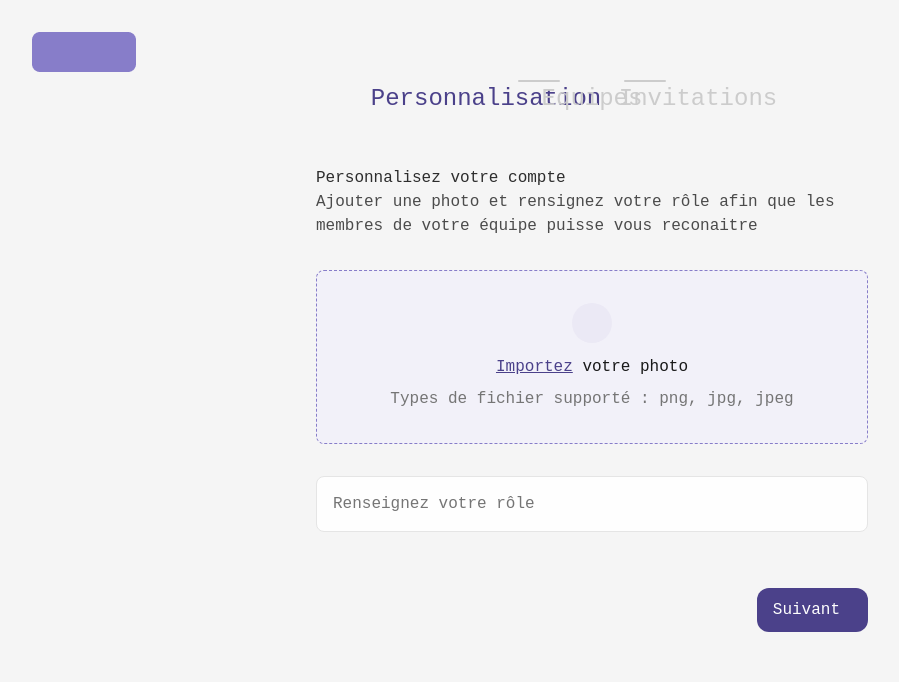
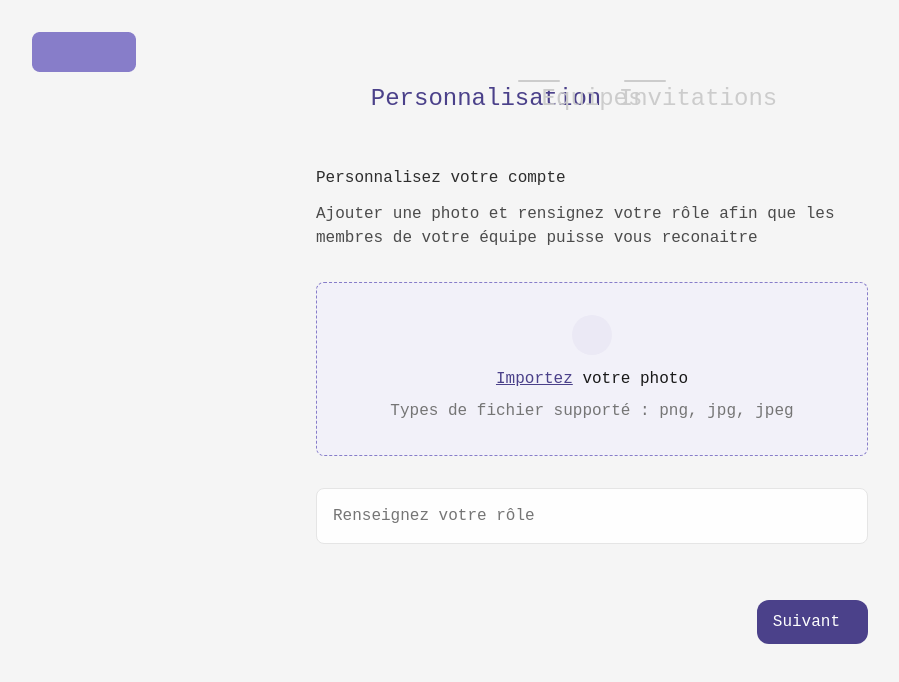
Before and after one commit to eltha9/lundi-app, a Vue app: page /invitation/1 in a window 1280 px wide. Both pictures are taken after a click on the button "Créer un compte". Shown: the top 682 px of the page, without its empty margins (48-947 px from the left). Built offline with nearby package versions, Linux system fonts and the light colour scheme.

Commit message:
fix some wording, fix font weight

```diff
--- a/src/assets/fonts.css
+++ b/src/assets/fonts.css
@@ -140,131 +140,31 @@
  */
 
 /*
-	OLD TO REMOVE
-*/
-/* Display */
-.fs-display {
-	font-weight: bold;
-	font-size: 72px;
-	line-height: 80px;
-	letter-spacing: -3%;
-}
-
-/* Headlines */
-.fs-h1 {
-	font-weight: bold;
-	font-size: 56px;
-	line-height: 64px;
-	letter-spacing: -3%;
-}
-.fs-h2 {
-	font-weight: bold;
-	font-size: 40px;
-	line-height: 48px;
-	letter-spacing: -2%;
-}
-.fs-h3 {
-	font-weight: bold;
-	font-size: 32px;
-	line-height: 40px;
-	letter-spacing: -1%;
-}
-.fs-h4 {
-	font-weight: bold;
-	font-size: 28px;
-	line-height: 32px;
-	letter-spacing: -1%;
-}
-.fs-h5 {
-	font-weight: bold;
-	font-size: 24px;
-	line-height: 28px;
-	letter-spacing: 0%;
-}
-.fs-h6 {
-	font-weight: bold;
-	font-size: 22px;
-	line-height: 28px;
-	letter-spacing: 0%;
-}
-
-/* Body */
-.fs-body,
-.fs-body-m {
-	font-weight: normal;
-	font-size: 16px;
-	line-height: 24px;
-	letter-spacing: 0%;
-}
-/* .fs-body-m {
-	font-weight: normal;
-	font-size: 16px;
-	line-height: 24px;
-	letter-spacing: 0%;
-} */
-.fs-body-b {
-	font-weight: bold;
-	font-size: 16px;
-	line-height: 24px;
-	letter-spacing: 0%;
-}
-
-/* Button */
-.fs-button {
-	font-weight: bold;
-	font-size: 16px;
-	line-height: 24px;
-	letter-spacing: 0%;
-}
-
-/* Captions */
-.fs-caption {
-	font-weight: normal;
-	font-size: 14px;
-	line-height: 20px;
-	letter-spacing: 0%;
-}
-.fs-caption-b {
-	font-weight: bold;
-	font-size: 14px;
-	line-height: 24px;
-	letter-spacing: 0%;
-}
-
-/* Footnote */
-.fs-footnote {
-	font-weight: bold;
-	font-size: 14px;
-	line-height: 24px;
-	letter-spacing: 0%;
-}
-
-/*
 	SALVA
 */
 
 /* display */
 .salva-d-xl {
 	font-family: 'salva', monospace;
-	font-weight: 600;
+	font-weight: 400;
 	font-size: 64px;
 	line-height: 72px;
 }
 .salva-d-l {
 	font-family: 'salva', monospace;
-	font-weight: 600;
+	font-weight: 400;
 	font-size: 56px;
 	line-height: 64px;
 }
 .salva-d-m {
 	font-family: 'salva', monospace;
-	font-weight: 600;
+	font-weight: 400;
 	font-size: 48px;
 	line-height: 56px;
 }
 .salva-d-s {
 	font-family: 'salva', monospace;
-	font-weight: 600;
+	font-weight: 400;
 	font-size: 40px;
 	line-height: 48px;
 }
--- a/src/views/Invitation/CreateAccount/Step-1.vue
+++ b/src/views/Invitation/CreateAccount/Step-1.vue
@@ -1,6 +1,6 @@
 <template>
 	<div class="create-account-step1">
-		<div class="step-title salva-h3 text-greyscale-800">Personnalisez votre compte</div>
+		<div class="step-title salva-h3 text-greyscale-800 mb-3">Personnalisez votre compte</div>
 		<div class="step-subtitle text-greyscale-700 sato-l-l mb-8">
 			Ajouter une photo et rensignez votre rôle afin que les membres de votre équipe puisse vous reconaitre
 		</div>
--- a/src/views/Invitation/CreateAccount/Step-2.vue
+++ b/src/views/Invitation/CreateAccount/Step-2.vue
@@ -9,6 +9,7 @@
 			<div class="create-team mb-8">
 				<span class="text-greyscale-700 sato-l-l">Créer mon équipe</span>
 				<l-input v-model="teamCreation" name="Nom de l'équipe" class="mt-8" @enter="createTeam" />
+				<!-- created team -->
 				<div v-if="data.createdTeam.name !== undefined" class="created-team">
 					<div>
 						<input type="checkbox" :checked="data.createdTeam.selected" />
--- a/src/views/Invitation/CreateAccount/Step-3.vue
+++ b/src/views/Invitation/CreateAccount/Step-3.vue
@@ -1,6 +1,6 @@
 <template>
 	<div class="create-account-step4">
-		<div class="step-title salva-h3 text-greyscale-800 mb-6">Invitez les managers de vos équipes</div>
+		<div class="step-title salva-h3 text-greyscale-800 mb-3">Invitez les managers de vos équipes</div>
 		<l-input v-model="maillerModel" name="mario@lundi.ovh" class="mb-4" @enter="addEmail" />
 		<div class="mail-container mb-8">
 			<div v-for="mail in data.mails" :key="mail" class="mail mb-4 flex items-center">
--- a/src/views/Invitation/index.vue
+++ b/src/views/Invitation/index.vue
@@ -6,7 +6,7 @@
 		<div class="left bg-background-100">
 			<img src="@/../public/assets/lundi-temp.png" class="mt-8 mb-12" alt="Lundi logo" />
 			<div class="login-title mb-3">
-				<h1 class="salva-d-s text-primary-700">L'onboarding qui <span class="text-primary-300">grandit avec vous</span></h1>
+				<h1 class="salva-d-s text-primary-700">L'onboarding qui <br /><span class="text-primary-300">grandit avec vous</span></h1>
 			</div>
 			<div class="text-greyscale-700 sato-l-l mb-12">Rejoingez votre équipe dès maintenant !</div>
 			<sign-in />
--- a/src/views/Login/CreateAccount/Step-3.vue
+++ b/src/views/Login/CreateAccount/Step-3.vue
@@ -6,7 +6,7 @@
 			<span>Ajouter une équipe</span>
 			<div class="mt-4">
 				<l-input v-model="data.name" name="Nom de l'équipe" class="mb-8" />
-				<div class="tags flex">
+				<div class="tags flex flex-wrap">
 					<div
 						v-for="tagValue in tags"
 						class="tag"
--- a/src/views/Login/index.vue
+++ b/src/views/Login/index.vue
@@ -6,7 +6,7 @@
 		<div class="left bg-background-100">
 			<img src="@/../public/assets/lundi-temp.png" class="mt-8 mb-12" alt="Lundi logo" />
 			<div class="login-title mb-3">
-				<h1 class="salva-d-s text-primary-700">L'onboarding qui <span class="text-primary-300">grandit avec vous</span></h1>
+				<h1 class="salva-d-s text-primary-700">L'onboarding qui <br /><span class="text-primary-300">grandit avec vous</span></h1>
 			</div>
 			<div class="text-greyscale-700 sato-l-l mb-12">Rejoingez votre équipe dès maintenant !</div>
 			<log-in v-if="!createAccount" />
```
